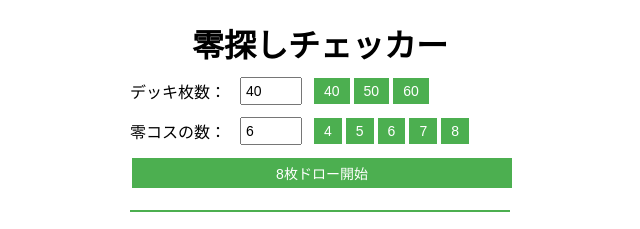
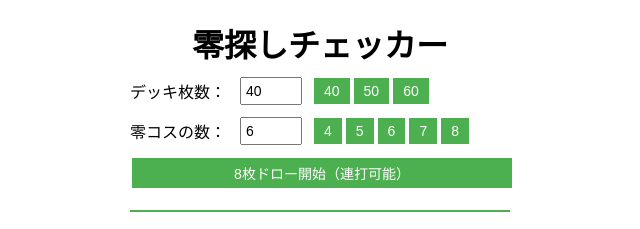
Before and after one commit to hanil524/0cost-checker, a plain HTML site: page index.html in a window 1280 px wide. Shown: the top 229 px of the page, without its empty margins (320-960 px from the left). Drawn offline with Linux system fonts and the light colour scheme.

Commit message:
Update index.html

```diff
--- a/index.html
+++ b/index.html
@@ -91,7 +91,7 @@
       <button onclick="setZeroCount(7)">7</button>
       <button onclick="setZeroCount(8)">8</button>
     </div>
-    <button onclick="handleDraw()" style="width: 100%">8枚ドロー開始</button>
+    <button onclick="handleDraw()" style="width: 100%">8枚ドロー開始（連打可能）</button>
     <div id="result"></div>
 
     <div class="divider"></div>
```
